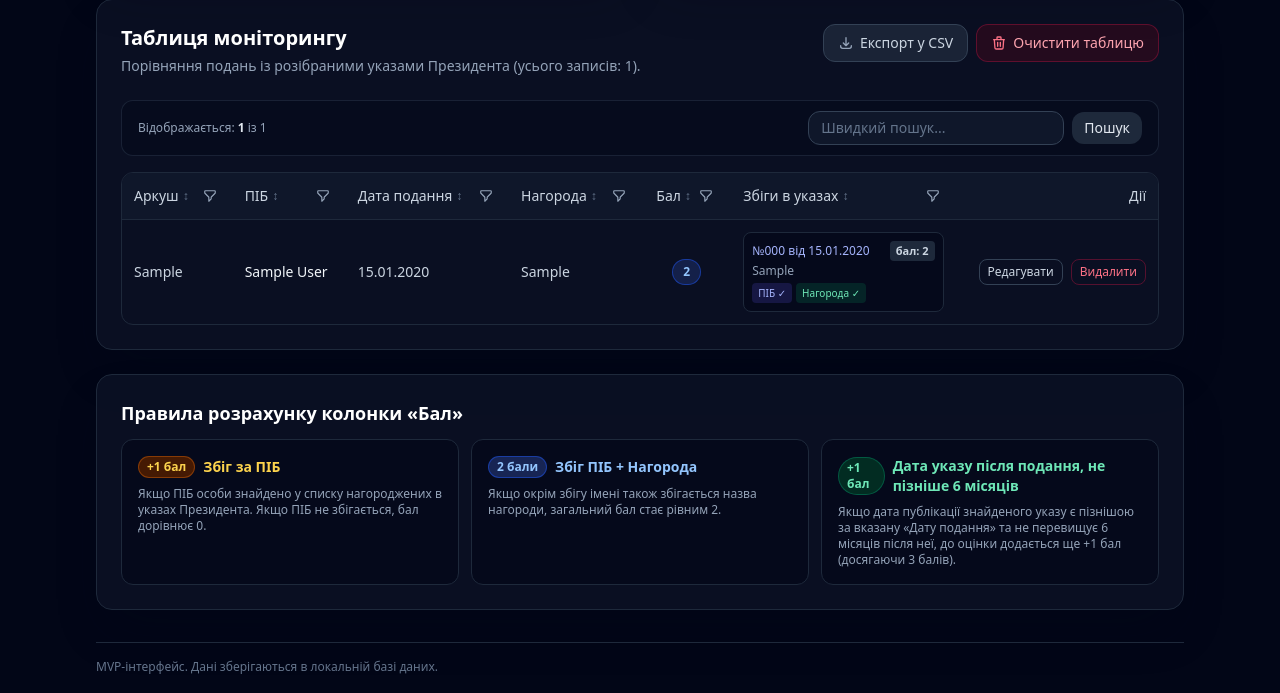
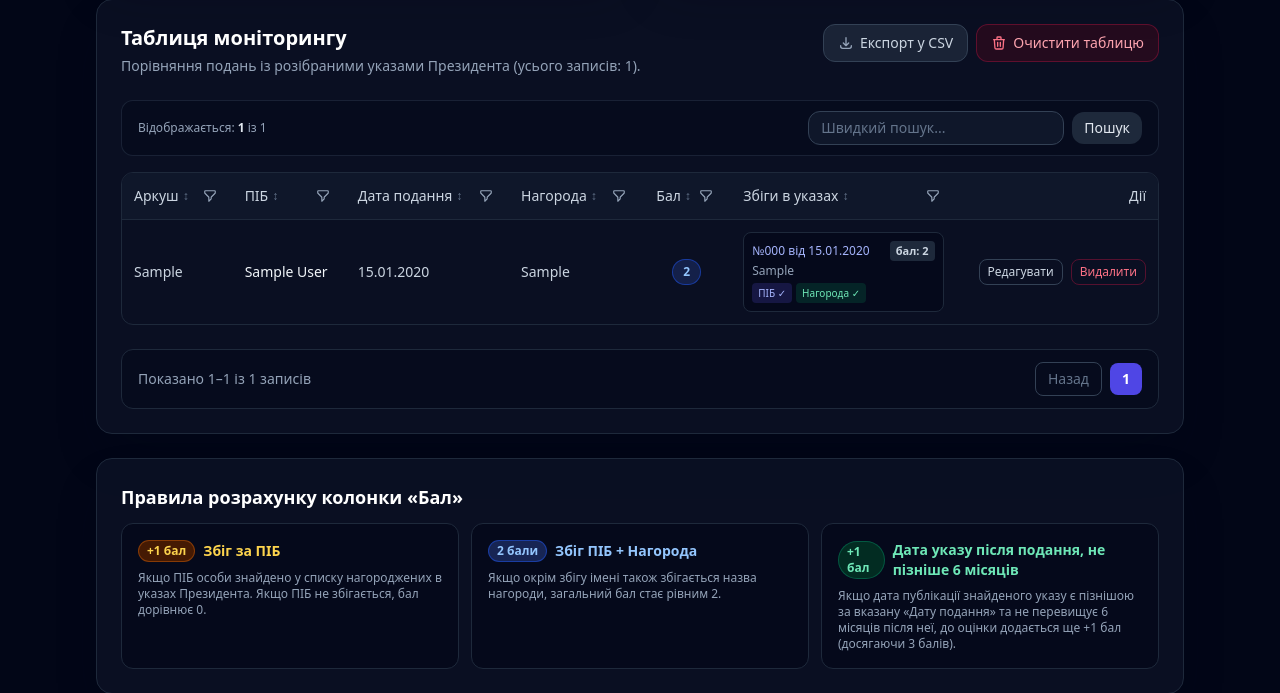
Before and after one commit to veschiy/order_parser, a Laravel app: page /monitoring in a window 1280 px wide. Shown: the part 474-1167 px from the top of the page. Run offline with Laravel 12, Linux system fonts and the light colour scheme; tables that the repository leaves empty hold one stand-in row (values such as "Sample post"); some libraries are stand-ins or nearby versions.

Commit message:
feat(ui): add pagination to search, orders, and monitoring list pages
Introduce the shared <x-pagination> component across all three list views so results no longer load unbounded rows. SearchController now paginates with query-string preservation; MonitoringController passes a paginator alongside evaluations.

```diff
--- a/app/Http/Controllers/MonitoringController.php
+++ b/app/Http/Controllers/MonitoringController.php
@@ -20,11 +20,12 @@ final class MonitoringController extends Controller
     {
         $search = trim($request->string('q')->toString());
 
-        $records = $this->filteredRecords($search)->get();
-        $evaluations = $evaluator->evaluateAll($records);
+        $records = $this->filteredRecords($search)->paginate(15);
+        $evaluations = $evaluator->evaluateAll($records->items());
 
         return view('monitoring.index', [
             'evaluations' => $evaluations,
+            'paginator' => $records,
             'search' => $search,
             'totalCount' => MonitoringRecord::query()->count(),
         ]);
--- a/app/Http/Controllers/SearchController.php
+++ b/app/Http/Controllers/SearchController.php
@@ -30,8 +30,8 @@ final class SearchController extends Controller
                         ->orWhereRaw("mb_lower(coalesce(given_name, '')) like ?", [$pattern]);
                 })
                 ->orderBy('full_name')
-                ->limit(100)
-                ->get();
+                ->paginate(15)
+                ->appends(['q' => $query]);
 
         return view('search.index', [
             'query' => $query,
--- /dev/null
+++ b/resources/views/components/pagination.blade.php
@@ -0,0 +1,29 @@
+@props(['paginator'])
+
+@if ($paginator)
+    <div class="mt-6 flex flex-col gap-3 sm:flex-row sm:items-center sm:justify-between rounded-xl border border-slate-800 bg-slate-950/40 px-4 py-3">
+        <p class="text-sm text-slate-400">
+            Показано {{ $paginator->firstItem() }}–{{ $paginator->lastItem() }} із {{ $paginator->total() }} записів
+        </p>
+
+        <div class="flex items-center gap-2" @if ($paginator->lastPage() > 1) show @else hidden @endif>
+            @if ($paginator->onFirstPage())
+                <span class="rounded-lg border border-slate-700 px-3 py-1.5 text-sm font-medium text-slate-500 cursor-not-allowed">Назад</span>
+            @else
+                <a href="{{ $paginator->previousPageUrl() }}" class="rounded-lg border border-slate-700 bg-slate-800 px-3 py-1.5 text-sm font-medium text-slate-300 transition hover:bg-slate-700">Назад</a>
+            @endif
+
+            @for ($i = $paginator->firstItem(); $i <= $paginator->lastPage(); $i++)
+                @if ($i === $paginator->currentPage())
+                    <span class="rounded-lg bg-indigo-600 px-3 py-1.5 text-sm font-semibold text-white">{{ $i }}</span>
+                @else
+                    <a href="{{ $paginator->url($i) }}" class="rounded-lg border border-slate-700 bg-slate-800 px-3 py-1.5 text-sm font-medium text-slate-300 transition hover:bg-slate-700">{{ $i }}</a>
+                @endif
+            @endfor
+
+            @if ($paginator->hasMorePages())
+                <a href="{{ $paginator->nextPageUrl() }}" class="rounded-lg border border-slate-700 bg-slate-800 px-3 py-1.5 text-sm font-medium text-slate-300 transition hover:bg-slate-700">Далі</a>
+            @endif
+        </div>
+    </div>
+@endif
--- a/resources/views/monitoring/index.blade.php
+++ b/resources/views/monitoring/index.blade.php
@@ -182,7 +182,7 @@
                     @endif
                 </p>
             @else
-                <x-excel-table id="monitoringTable" :total="$evaluations->count()" :show-toolbar="false">
+                <x-excel-table id="monitoringTable" :total="$paginator->total()" :show-toolbar="false">
                     <x-slot:header>
                         <x-excel-table.th col="0" type="text">Аркуш</x-excel-table.th>
                         <x-excel-table.th col="1" type="text">ПІБ</x-excel-table.th>
@@ -314,6 +314,8 @@
                         </tr>
                     @endforeach
                 </x-excel-table>
+
+                <x-pagination :paginator="$paginator" />
             @endif
         </section>
 
--- a/resources/views/orders/index.blade.php
+++ b/resources/views/orders/index.blade.php
@@ -17,7 +17,7 @@
         @if ($orders->isEmpty())
             <p class="text-sm text-slate-400">Поки що жодного указу не розібрано.</p>
         @else
-            <x-excel-table id="ordersTable" :total="$orders->count()">
+            <x-excel-table id="ordersTable" :total="$orders->total()">
                 <x-slot:header>
                     <x-excel-table.th col="0" type="text">Номер</x-excel-table.th>
                     <x-excel-table.th col="1" type="text">Назва</x-excel-table.th>
@@ -38,6 +38,8 @@
                     </tr>
                 @endforeach
             </x-excel-table>
+
+            <x-pagination :paginator="$orders" />
         @endif
     </section>
 @endsection
--- a/resources/views/search/index.blade.php
+++ b/resources/views/search/index.blade.php
@@ -36,7 +36,7 @@
         @elseif ($results->isEmpty())
             <p class="text-sm text-rose-300">Нічого не знайдено. Особа може не бути нагородженою, або дані ще не розібрані.</p>
         @else
-            <x-excel-table id="searchResultsTable" :total="$results->count()">
+            <x-excel-table id="searchResultsTable" :total="$results->total()">
                 <x-slot:header>
                     <x-excel-table.th col="0" type="text">ПІБ</x-excel-table.th>
                     <x-excel-table.th col="1" type="text">Звання/ранг</x-excel-table.th>
@@ -53,6 +53,8 @@
                     </tr>
                 @endforeach
             </x-excel-table>
+
+            <x-pagination :paginator="$results" />
         @endif
     </section>
 @endsection
```
Also changed, not shown: tests/Feature/MonitoringTest.php (+25 -0 lines).
